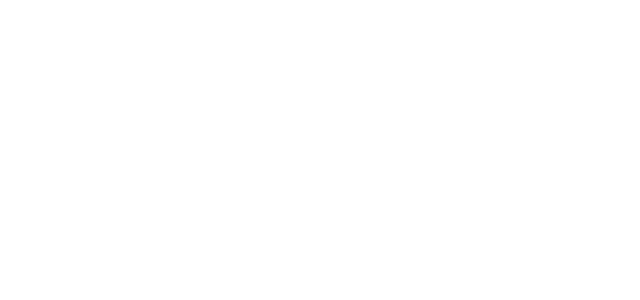
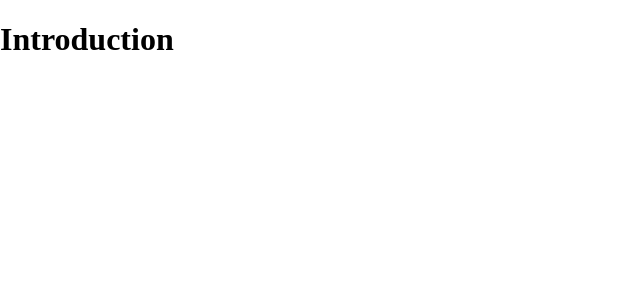
Before and after one commit to Vikarious/nuxt-projet, a Nuxt app in the folder project/: page / in a window 1280 px wide. Shown: the top 300 px of the page, without its empty margins (0-640 px from the left). Built offline with nearby package versions, Linux system fonts and the light colour scheme.

Commit message:
Update index.vue

```diff
--- a/project/pages/index.vue
+++ b/project/pages/index.vue
@@ -1,6 +1,6 @@
 <template>
   <div>
-
+    <h1>Introduction</h1>
   </div>
 </template>
 
@@ -9,3 +9,10 @@
   name: 'IndexPage',
 }
 </script>
+
+<style>
+  body {
+    margin: 0;
+    padding: 0;
+  }
+</style>
```
